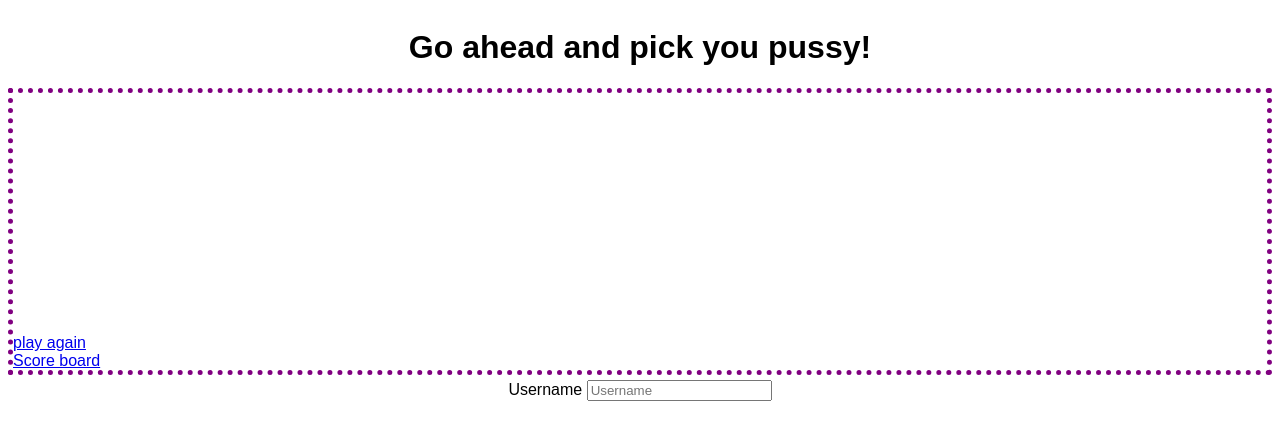
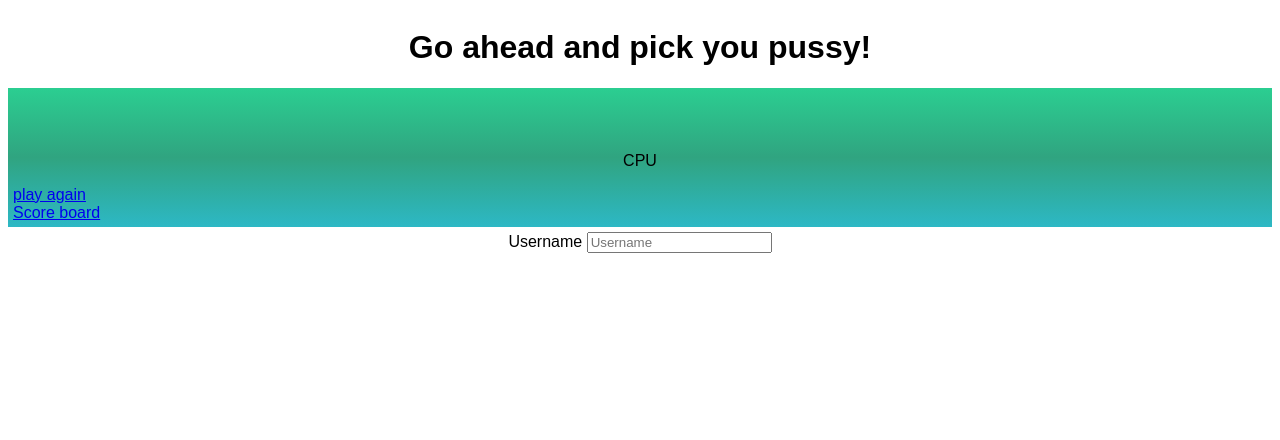
Before and after one commit to Matthew-swin/Rockie, an Angular app: page /result in a window 1280 px wide. Shown: the top 440 px of the page. Built offline with nearby package versions, Linux system fonts and the light colour scheme.

Commit message:
results page touch ups

```diff
--- a/src/app/Routes/game-base/game-base.component.css
+++ b/src/app/Routes/game-base/game-base.component.css
@@ -4,6 +4,7 @@
 }
 
 .options {
+    padding: 30px;
 /* this is so i can centre the rock/paper/scissors  */
 }
 
@@ -20,12 +21,9 @@
     padding: 5px;
     transition: 1.5s;
 }
-img:hover{
-    transform:rotate(360deg);
-    background-color: black;
+img:active{
+    background-color: green;
     border-radius: 20px;
-    height: 310px;
-    width: 310px;
 }
 
 .ShootandScore {
@@ -39,6 +37,7 @@ text-align: center;
 display: flex;
 align-self: center;
 background-color: black;
+border: none;
 border-radius: 5px;
 text-align: center;
 line-height: 50px;
@@ -49,8 +48,10 @@ height: 50px;
 }
 
 .SelectedOption {
-    background-color: black;
+    background-color: yellow;
     border-radius: 20px;
+    height: 310px;
+    width: 310px;
 }
 
 .none {
--- a/src/app/Routes/game-result/game-result.component.css
+++ b/src/app/Routes/game-result/game-result.component.css
@@ -4,14 +4,25 @@
     margin: 10px;
 }
 
-.display.paper{
-    background-color: green;
+.container {
+    display: flex;
+    justify-content: center;
+    justify-items: center;
+}
+.Playerchoice{
+    display: inline;
 }
 
-.display.scissors{
-    background-color: blue;
+.Compchoice{
+    display: inline;
 }
 
-.display.rock{
-    background-color: red;
+
+img {
+    height: 300px;
+    width: 300px;
 }
+h1 {
+    display: flex;
+    justify-self: center;
+}
--- a/src/app/Routes/game-result/game-result.component.html
+++ b/src/app/Routes/game-result/game-result.component.html
@@ -1,10 +1,18 @@
 <h1>{{GameService.Outcome}}</h1>
-<div class="display" [class.rock]="GameService.selection === 'Rock'"
-    [class.scissors]="GameService.selection === 'Scissors'" [class.paper]="GameService.selection === 'Paper'">
-    {{GameService.selection}}</div>
-<div class="display" [class.rock]="GameService.AIOption === 'Rock'"
-    [class.scissors]="GameService.AIOption === 'Scissors'" [class.paper]="GameService.AIOption === 'Paper'">
-    {{GameService.AIOption}}</div>
+<div class="container">
+    <div class="Playerchoice">
+        <p>{{GameService.userName}}</p>
+        <div *ngIf="this.GameService.selection == 'Rock'"><img src="/assets/rock.png"></div>
+        <div *ngIf="this.GameService.selection == 'Paper'"><img src="/assets/paper.png"> </div>
+        <div *ngIf="this.GameService.selection == 'Scissors'"><img src="/assets/scissors.png"></div>
+    </div>
+    <div class="Compchoice">
+        <p>{{GameService.CompName}}</p>
+        <div *ngIf="this.GameService.AIOption == 'Rock'"><img src="/assets/rock.png"></div>
+        <div *ngIf="this.GameService.AIOption == 'Paper'"><img src="/assets/paper.png"> </div>
+        <div *ngIf="this.GameService.AIOption == 'Scissors'"><img src="/assets/scissors.png"></div>
+    </div>
+</div>
 <a routerLink="base" (click)="tryAgain()">play again</a>
 <br>
-<a routerLink="/Leaderboard" >Score board</a>
+<a routerLink="/Leaderboard">Score board</a>
--- a/src/app/Routes/game-result/game-result.component.ts
+++ b/src/app/Routes/game-result/game-result.component.ts
@@ -9,6 +9,7 @@ import {GameService} from '../../services/game.service'
 })
 export class GameResultComponent implements OnInit {
 
+  OptionUsed: boolean = false;
   //Need to have the Gameservice as public as I need to display information it holds in this component
   //Below will be an example of keeping it private and still getting the info using get
   constructor(public GameService: GameService) { }
--- a/src/app/app.component.css
+++ b/src/app/app.component.css
@@ -3,7 +3,11 @@
 }
 
 .datBoarderLife {
-    border:5px dotted purple;
+    background: #2BCE91;
+    background: -moz-linear-gradient(top, #2BCE91 0%, #30A480 50%, #2DB8C5 100%);
+    background: -webkit-linear-gradient(top, #2BCE91 0%, #30A480 50%, #2DB8C5 100%);
+    background: linear-gradient(to bottom, #2BCE91 0%, #30A480 50%, #2DB8C5 100%);
+    padding: 5px;
 }
 
 .title {
--- a/src/app/services/game.service.ts
+++ b/src/app/services/game.service.ts
@@ -11,6 +11,7 @@ import {HttpClient, HttpHeaders} from '@angular/common/http';
 export class GameService {
 
   public InputFieldState: boolean = false;
+  public CompName: string = "CPU";
   public userName?: string = null;
   public selection?: 'Rock' | 'Paper' | 'Scissors';
   //Private variables should have an underscore at the beginning to represent it is private
```
